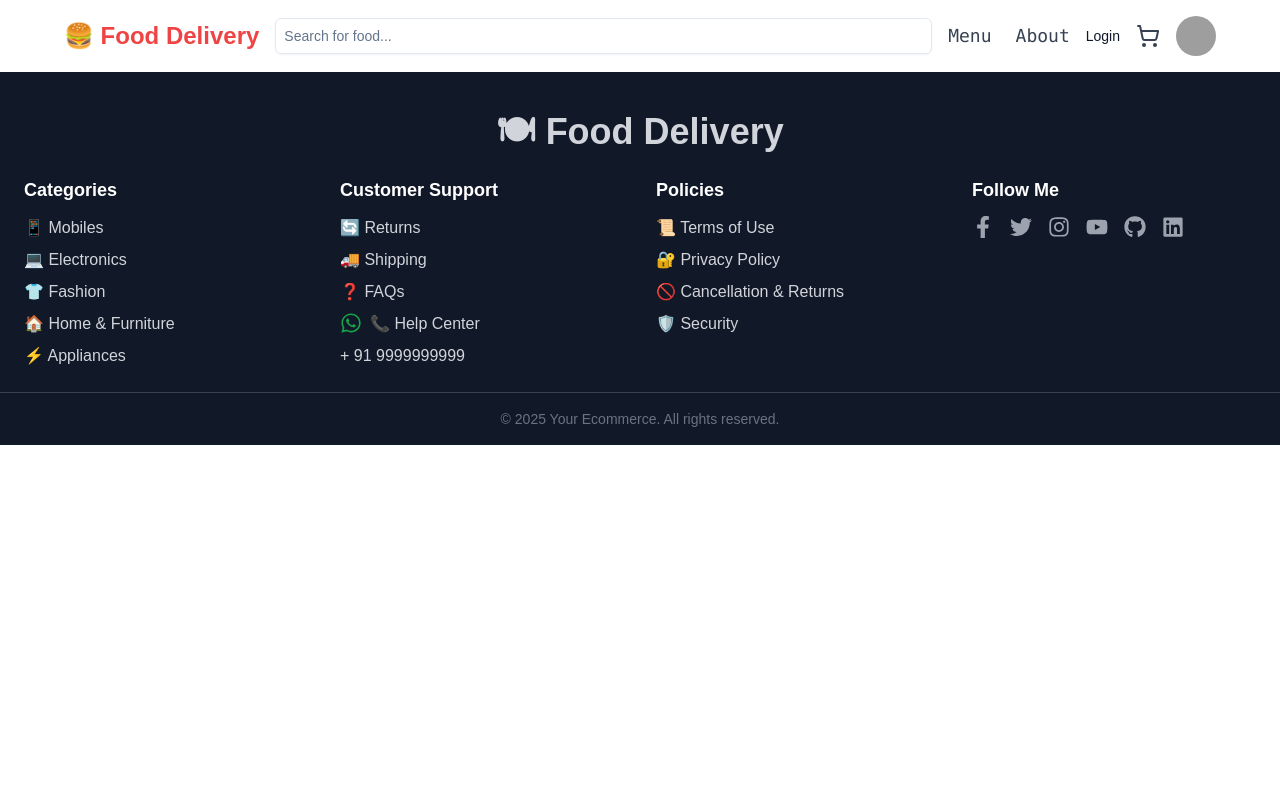
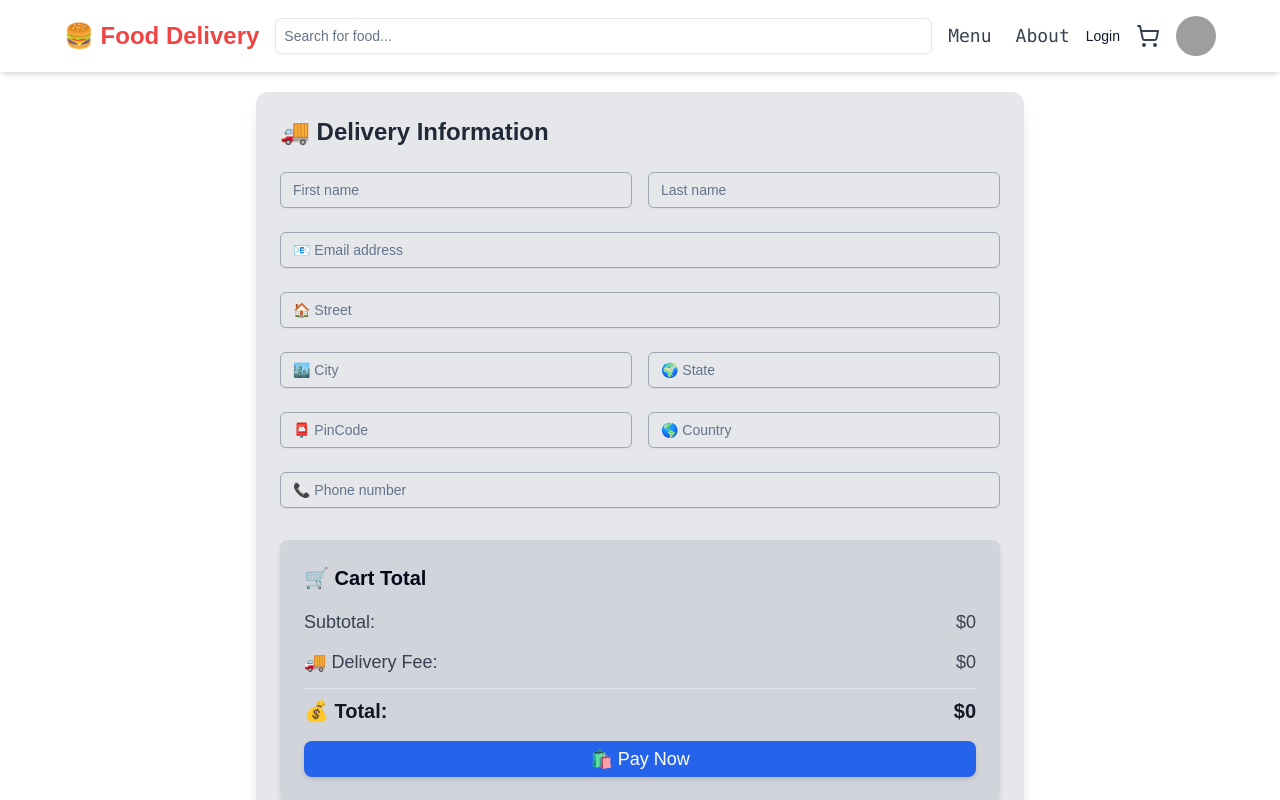
Before and after one commit to SANDEEP7522/food-frontend, a React (Vite) app: page /order in a window 1280 px wide. Shown: the top 800 px of the page. Built offline with nearby package versions, Linux system fonts and the light colour scheme; grey boxes are pictures that could not be loaded.

Commit message:
Orer Place

```diff
--- a/src/App.jsx
+++ b/src/App.jsx
@@ -26,7 +26,7 @@ function App() {
           {/* <Route path="/menu" element={<Menu />} /> */}
           <Route path="/about" element={<About />} />
           <Route path="/card" element={<Card />} />
-          <Route path="/orderPlce" element={<OrderPlace />} />
+          <Route path="/order" element={<OrderPlace />} />
         </Routes>
       </div>
       <Footer />
--- a/src/pages/Card/Card.jsx
+++ b/src/pages/Card/Card.jsx
@@ -4,9 +4,12 @@ import { motion } from "framer-motion";
 import { Trash } from "lucide-react";
 import { Button } from "@/components/ui/button";
 import { Input } from "@/components/ui/input";
+import { useNavigate } from "react-router-dom";
 
 function Card() {
   const { cardItems, food_list, removeFromCard, getTotalAllAmount } = useContext(StoreContext);
+
+ const navigate = useNavigate();
 
   return (
     <div className="flex flex-col items-center p-4 min-h-screen bg-gray-300">
@@ -86,14 +89,16 @@ function Card() {
             </div>
             <div className="flex justify-between text-gray-700 text-lg">
               <p>🚚 Delivery Fee:</p>
-              <p>${2}</p>
+              <p>${getTotalAllAmount() === 0 ? 0 : 2}</p>
             </div>
             <div className="flex justify-between text-gray-900 text-xl font-semibold border-t pt-2">
               <p>💰 Total:</p>
-              <p>${getTotalAllAmount() + 2}</p>
+              <p>${getTotalAllAmount() === 0 ? 0 : getTotalAllAmount() + 2}</p>
             </div>
           </div>
-          <Button className="w-full mt-4 text-lg py-2">🛍️ Checkout</Button>
+          <Button className="w-full mt-4 text-lg py-2"
+          onClick={() => navigate("/order")}
+          >🛍️ Checkout</Button>
         </motion.div>
 
 
--- a/src/pages/OrderPlace/OrderPlace.jsx
+++ b/src/pages/OrderPlace/OrderPlace.jsx
@@ -1,11 +1,71 @@
-import React from 'react'
+import { Input } from "@/components/ui/input";
+import { motion } from "framer-motion";
+import { Button } from "@/components/ui/button";
+import React, { useContext } from "react";
+import { StoreContext } from "../../context/StoreContext";
 
 function OrderPlace() {
+  const { getTotalAllAmount } = useContext(StoreContext);
+
   return (
-    <div>
-      OrderPlace
-    </div>
-  )
+    <motion.form
+      className="max-w-3xl mx-auto p-6 mt-5 bg-gray-200 shadow-lg rounded-xl"
+      initial={{ opacity: 0, y: 20 }}
+      animate={{ opacity: 1, y: 0 }}
+      transition={{ duration: 0.6, ease: "easeInOut" }}
+    >
+      <div className="space-y-6">
+        <h2 className="text-2xl font-bold text-gray-800 flex items-center">🚚 Delivery Information</h2>
+        <div className="grid grid-cols-1 md:grid-cols-2 gap-4">
+          <Input type="text" placeholder="First name" className="p-3 border-gray-400 " />
+          <Input type="text" placeholder="Last name" className="p-3 border-gray-400 " />
+        </div>
+        <Input type="email" placeholder="📧 Email address" className="p-3 border-gray-400 " />
+        <Input type="text" placeholder="🏠 Street" className="p-3 border-gray-400 " />
+        <div className="grid grid-cols-1 md:grid-cols-2 gap-4">
+          <Input type="text" placeholder="🏙️ City" className="p-3 border-gray-400 " />
+          <Input type="text" placeholder="🌍 State" className="p-3 border-gray-400 " />
+        </div>
+        <div className="grid grid-cols-1 md:grid-cols-2 gap-4">
+          <Input type="text" placeholder="📮 PinCode" className="p-3 border-gray-400 " />
+          <Input type="text" placeholder="🌎 Country" className="p-3 border-gray-400 " />
+        </div>
+        <Input type="text" placeholder="📞 Phone number" className="p-3 border-gray-400 " />
+      </div>
+
+      <motion.div
+        className="mt-8 p-6 bg-gray-300 rounded-lg shadow-md"
+        initial={{ opacity: 0, scale: 0.9 }}
+        animate={{ opacity: 1, scale: 1 }}
+        transition={{ duration: 0.8, ease: "easeInOut" }}
+      >
+        <h2 className="text-xl font-bold mb-4 flex items-center ">🛒 Cart Total</h2>
+        <div className="space-y-3">
+          <div className="flex justify-between text-gray-700 text-lg">
+            <p>Subtotal:</p>
+            <p>${getTotalAllAmount()}</p>
+          </div>
+          <div className="flex justify-between text-gray-700 text-lg">
+            <p>🚚 Delivery Fee:</p>
+            <p>${getTotalAllAmount() === 0 ? 0 : 2}</p>
+          </div>
+          <div className="flex justify-between text-gray-900 text-xl font-semibold border-t pt-2">
+            <p>💰 Total:</p>
+            <p>${getTotalAllAmount() === 0 ? 0 : getTotalAllAmount() + 2}</p>
+          </div>
+        </div>
+        <motion.div
+          whileHover={{ scale: 1.05 }}
+          whileTap={{ scale: 0.95 }}
+          className="mt-4"
+        >
+          <Button className="w-full bg-blue-600 text-white text-lg py-3 rounded-lg shadow-md hover:bg-blue-700 transition">
+            🛍️ Pay Now
+          </Button>
+        </motion.div>
+      </motion.div>
+    </motion.form>
+  );
 }
 
-export default OrderPlace
+export default OrderPlace;
```
